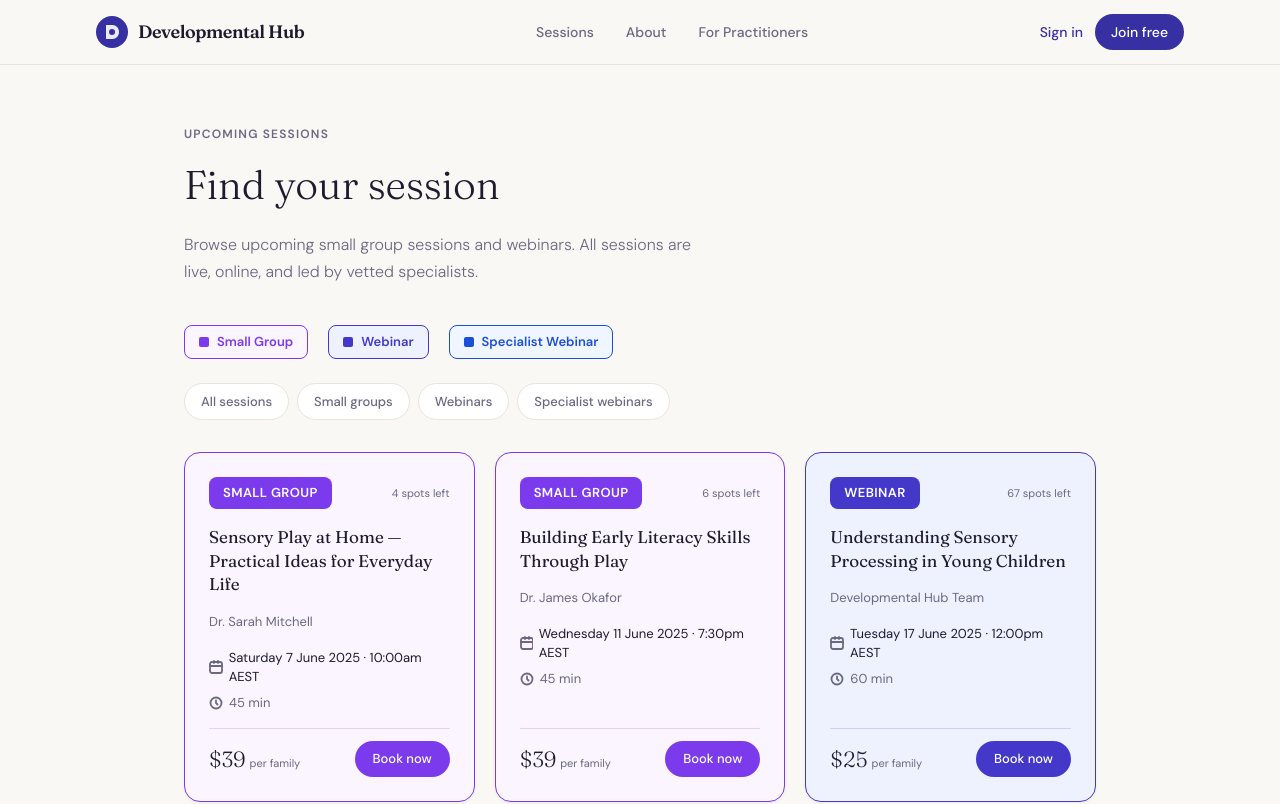
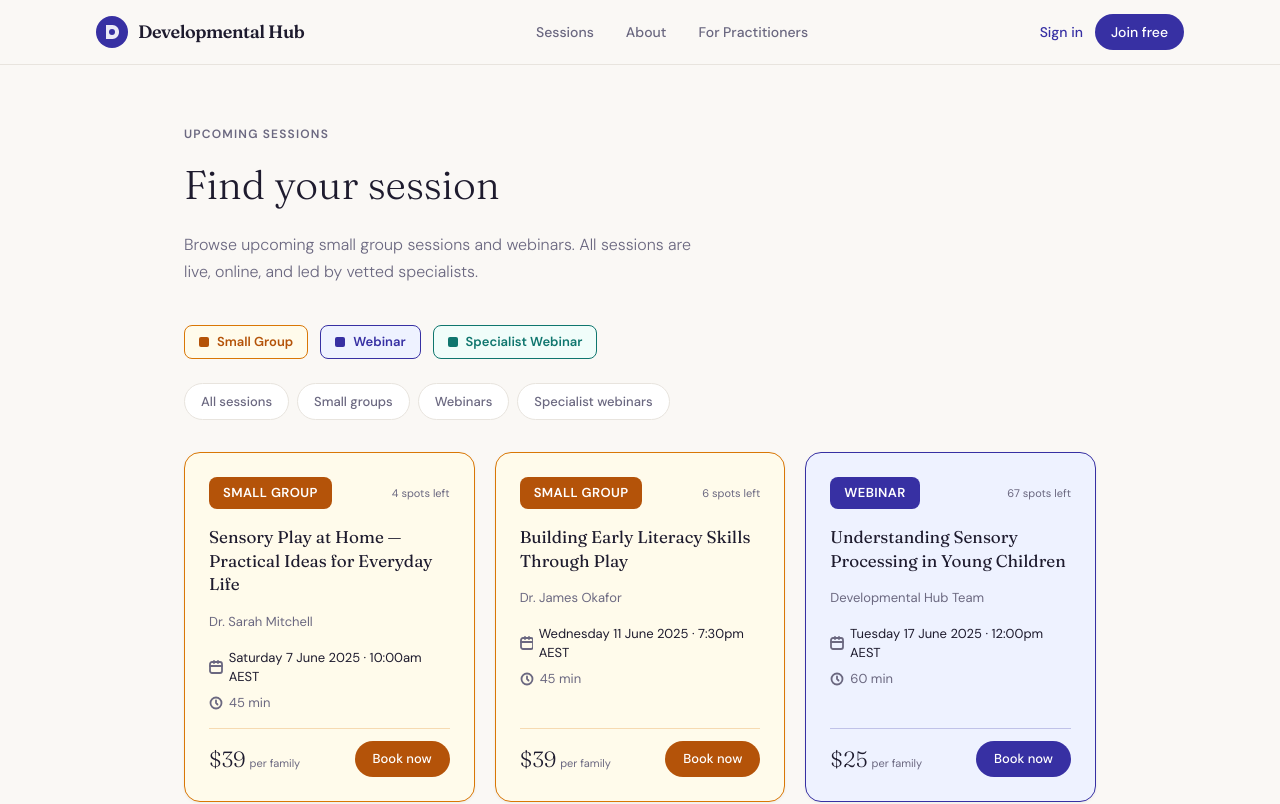
Before and after one commit to developmentalhub/allied-health-assistant-course, a Next.js app: page /sessions in a window 1280 px wide. Shown: the top 804 px of the page. Built offline with nearby package versions, Linux system fonts and the light colour scheme.

Commit message:
Distinct colours for each session type

```diff
--- a/app/sessions/page.tsx
+++ b/app/sessions/page.tsx
@@ -14,10 +14,10 @@ const placeholderSessions = [
     spotsLeft: 4,
     duration: "45 min",
     tag: "Small Group",
-    tagColor: "#7c3aed",
+    tagColor: "#b45309",
     tagText: "#ffffff",
-    cardBackground: "#faf5ff",
-    borderColor: "#7c3aed",
+    cardBackground: "#fffbeb",
+    borderColor: "#d97706",
   },
   {
     id: "2",
@@ -31,10 +31,10 @@ const placeholderSessions = [
     spotsLeft: 6,
     duration: "45 min",
     tag: "Small Group",
-    tagColor: "#7c3aed",
+    tagColor: "#b45309",
     tagText: "#ffffff",
-    cardBackground: "#faf5ff",
-    borderColor: "#7c3aed",
+    cardBackground: "#fffbeb",
+    borderColor: "#d97706",
   },
   {
     id: "3",
@@ -48,10 +48,10 @@ const placeholderSessions = [
     spotsLeft: 67,
     duration: "60 min",
     tag: "Webinar",
-    tagColor: "#4338ca",
+    tagColor: "#3730a3",
     tagText: "#ffffff",
     cardBackground: "#eef2ff",
-    borderColor: "#4338ca",
+    borderColor: "#3730a3",
   },
   {
     id: "4",
@@ -65,10 +65,10 @@ const placeholderSessions = [
     spotsLeft: 3,
     duration: "45 min",
     tag: "Small Group",
-    tagColor: "#7c3aed",
+    tagColor: "#b45309",
     tagText: "#ffffff",
-    cardBackground: "#faf5ff",
-    borderColor: "#7c3aed",
+    cardBackground: "#fffbeb",
+    borderColor: "#d97706",
   },
   {
     id: "5",
@@ -82,10 +82,10 @@ const placeholderSessions = [
     spotsLeft: 44,
     duration: "60 min",
     tag: "Specialist Webinar",
-    tagColor: "#1d4ed8",
+    tagColor: "#0f766e",
     tagText: "#ffffff",
-    cardBackground: "#eff6ff",
-    borderColor: "#1d4ed8",
+    cardBackground: "#f0fdfa",
+    borderColor: "#0f766e",
   },
   {
     id: "6",
@@ -99,10 +99,10 @@ const placeholderSessions = [
     spotsLeft: 81,
     duration: "60 min",
     tag: "Specialist Webinar",
-    tagColor: "#1d4ed8",
+    tagColor: "#0f766e",
     tagText: "#ffffff",
-    cardBackground: "#eff6ff",
-    borderColor: "#1d4ed8",
+    cardBackground: "#f0fdfa",
+    borderColor: "#0f766e",
   },
 ];
 
@@ -126,15 +126,15 @@ export default function SessionsPage() {
 
       {/* Legend */}
       <section style={{ maxWidth: "960px", margin: "0 auto", padding: "0 24px 24px" }}>
-        <div style={{ display: "flex", gap: "20px", flexWrap: "wrap" }}>
+        <div style={{ display: "flex", gap: "12px", flexWrap: "wrap" }}>
           {[
-            { label: "Small Group", color: "#7c3aed", background: "#faf5ff" },
-            { label: "Webinar", color: "#4338ca", background: "#eef2ff" },
-            { label: "Specialist Webinar", color: "#1d4ed8", background: "#eff6ff" },
+            { label: "Small Group", tagColor: "#b45309", background: "#fffbeb", borderColor: "#d97706" },
+            { label: "Webinar", tagColor: "#3730a3", background: "#eef2ff", borderColor: "#3730a3" },
+            { label: "Specialist Webinar", tagColor: "#0f766e", background: "#f0fdfa", borderColor: "#0f766e" },
           ].map((item) => (
-            <div key={item.label} style={{ display: "flex", alignItems: "center", gap: "8px", backgroundColor: item.background, border: `1.5px solid ${item.color}`, padding: "6px 14px", borderRadius: "8px" }}>
-              <div style={{ width: "10px", height: "10px", borderRadius: "2px", backgroundColor: item.color }} />
-              <span style={{ fontSize: "13px", color: item.color, fontWeight: 600 }}>{item.label}</span>
+            <div key={item.label} style={{ display: "flex", alignItems: "center", gap: "8px", backgroundColor: item.background, border: `1.5px solid ${item.borderColor}`, padding: "6px 14px", borderRadius: "8px" }}>
+              <div style={{ width: "10px", height: "10px", borderRadius: "2px", backgroundColor: item.tagColor }} />
+              <span style={{ fontSize: "13px", color: item.tagColor, fontWeight: 600 }}>{item.label}</span>
             </div>
           ))}
         </div>
@@ -207,7 +207,7 @@ export default function SessionsPage() {
               </div>
 
               {/* Price + CTA */}
-              <div style={{ display: "flex", alignItems: "center", justifyContent: "space-between", paddingTop: "12px", borderTop: `1px solid ${session.borderColor}30`, marginTop: "auto" }}>
+              <div style={{ display: "flex", alignItems: "center", justifyContent: "space-between", paddingTop: "12px", borderTop: `1px solid ${session.borderColor}40`, marginTop: "auto" }}>
                 <div>
                   <span style={{ fontFamily: "var(--font-display)", fontSize: "22px", fontWeight: 300, color: "#1e1b2e" }}>
                     ${session.price}
@@ -216,7 +216,7 @@ export default function SessionsPage() {
                 </div>
                 <Link
                   href={`/sessions/${session.id}`}
-                  style={{ backgroundColor: session.borderColor, color: "white", padding: "8px 18px", borderRadius: "999px", fontSize: "13px", fontWeight: 500, textDecoration: "none" }}
+                  style={{ backgroundColor: session.tagColor, color: "white", padding: "8px 18px", borderRadius: "999px", fontSize: "13px", fontWeight: 500, textDecoration: "none" }}
                 >
                   Book now
                 </Link>
```
